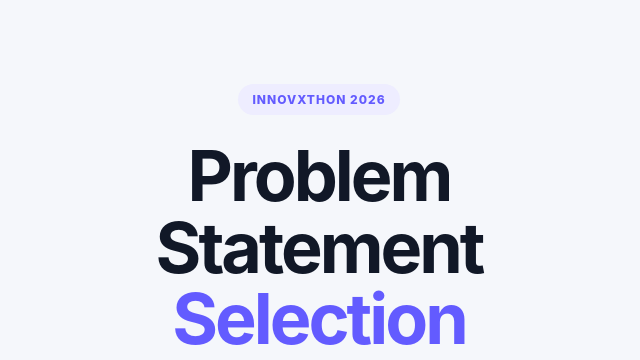
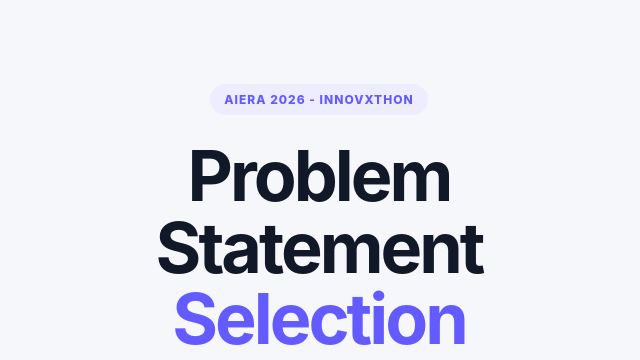
Before and after one commit to AIEra-AIML/Innovxthon_Website, a Flask app: page / in a window 1280 px wide. Shown: the top 360 px of the page, without its empty margins (321-961 px from the left). Run offline with Flask 3, Linux system fonts and the light colour scheme.

Commit message:
Update index.html

```diff
--- a/templates/index.html
+++ b/templates/index.html
@@ -18,7 +18,7 @@
     <div class="hero">
 
         <div class="badge">
-            INNOVXTHON 2026
+            AIERA 2026 - INNOVXTHON
         </div>
 
         <h1>
```
